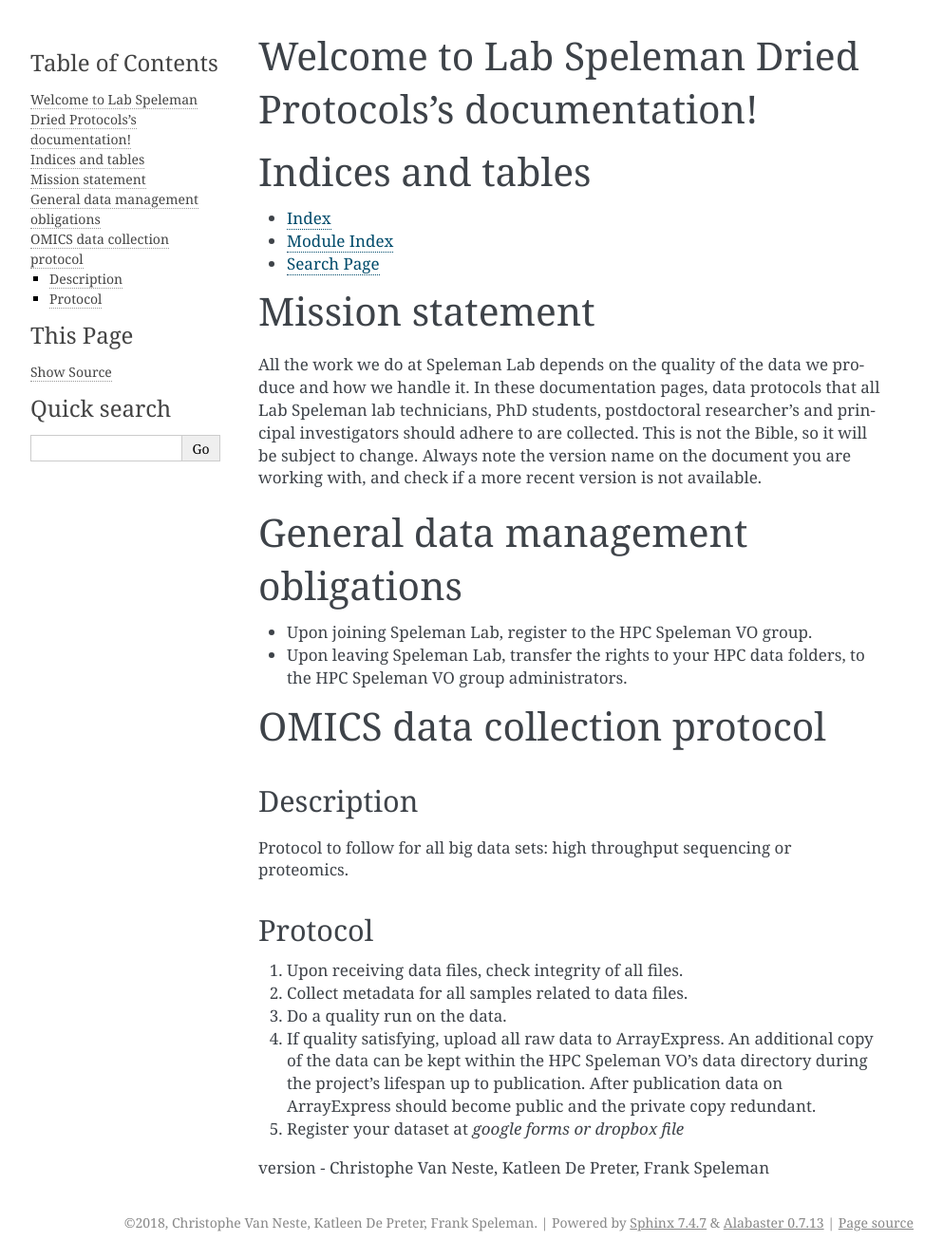
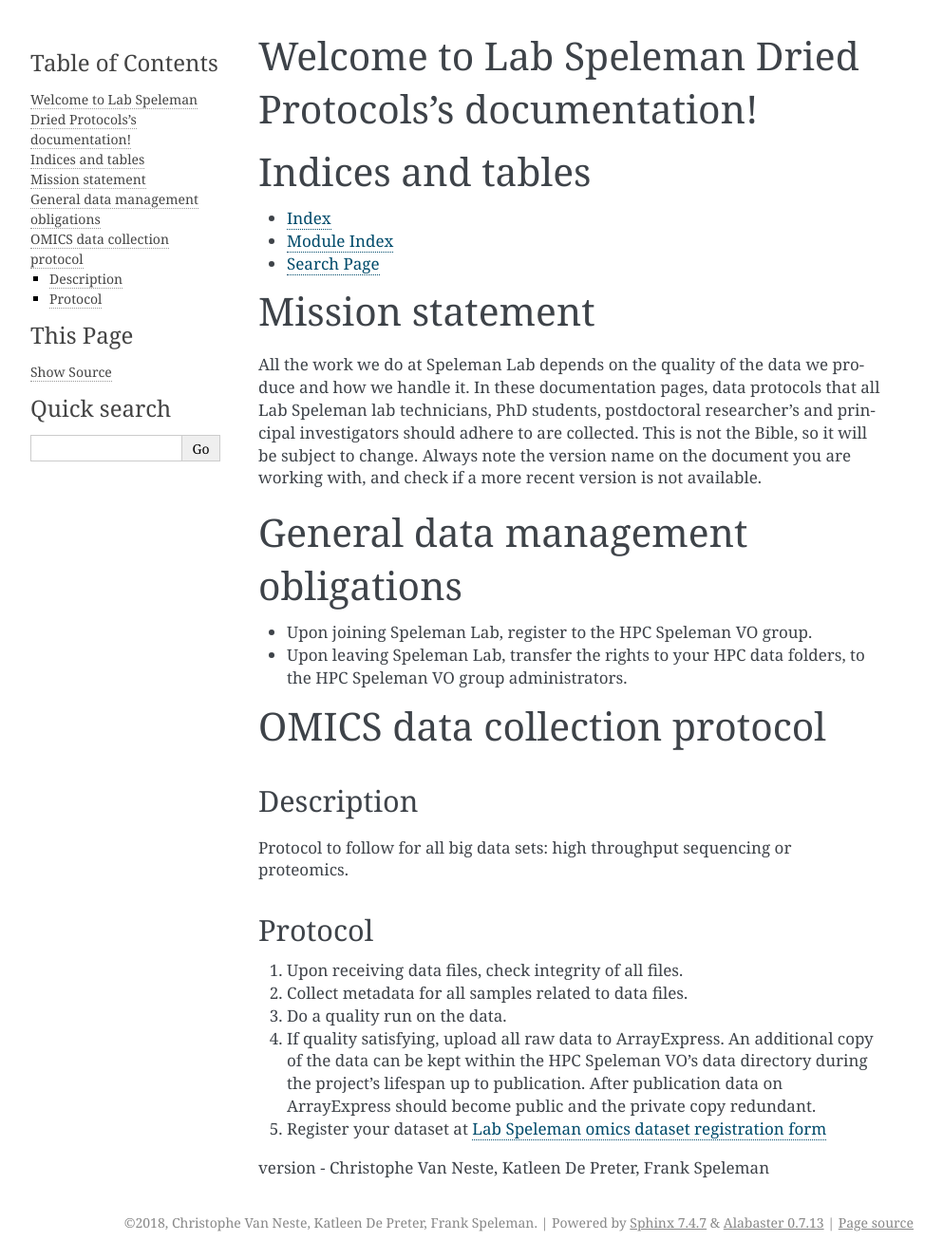
Before and after one commit to LabSpeleman/dried-protocols, a Sphinx documentation site: the page built from docs/index.rst, in a window 1280 px wide. Shown: the whole page at 95% size, without its empty margins (148-1141 px from the left). Built offline with Sphinx 7.4.7, drawn with Linux system fonts in a browser that asks for light colours.

Commit message:
google forms url

```diff
--- a/docs/index.rst
+++ b/docs/index.rst
@@ -63,4 +63,4 @@ Protocol
    VO's data directory during the project's lifespan up to
    publication. After publication data on ArrayExpress should become
    public and the private copy redundant.
-5. Register your dataset at *google forms or dropbox file*
+5. Register your dataset at `Lab Speleman omics dataset registration form <https://goo.gl/forms/6gnoGBLhdzPzdajP2>`_
```
